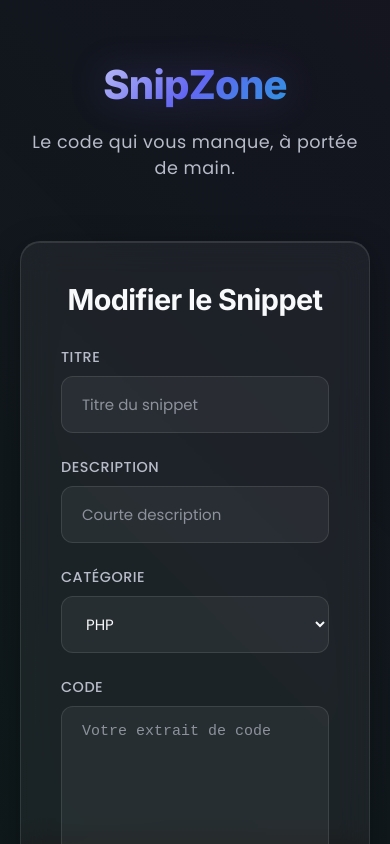
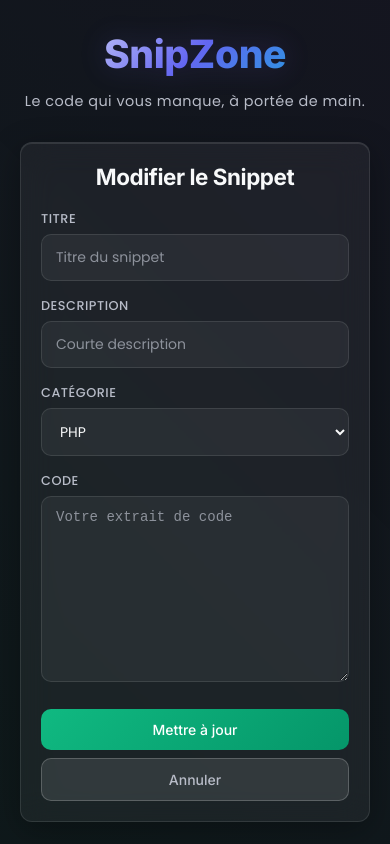
Before and after one commit to Madieyeee/H24codeChallenge, a React (Create React App) app in the folder frontend/: page /edit/1 in a window 390 px wide. Shown: the top 844 px of the page. Built offline with nearby package versions, Linux system fonts and the light colour scheme; no server answers.

Commit message:
Responsivity

```diff
--- a/frontend/src/App.css
+++ b/frontend/src/App.css
@@ -55,3 +55,49 @@
   font-weight: 400;
   letter-spacing: 0.5px;
 }
+
+/* ===== RESPONSIVITÉ MOBILE ===== */
+
+/* Tablettes et petits écrans */
+@media (max-width: 768px) {
+  .App {
+    padding: 0 15px;
+  }
+
+  .App h1 {
+    font-size: clamp(2rem, 8vw, 3rem);
+    margin: 40px 0 15px 0;
+  }
+
+  .app-subtitle {
+    font-size: 1rem;
+    margin-bottom: 40px;
+    padding: 0 10px;
+  }
+}
+
+/* Smartphones */
+@media (max-width: 480px) {
+  .App {
+    padding: 0 10px;
+  }
+
+  .App h1 {
+    font-size: clamp(1.8rem, 10vw, 2.5rem);
+    margin: 30px 0 10px 0;
+    letter-spacing: -0.01em;
+  }
+
+  /* Réduire l'effet de lueur sur mobile pour les performances */
+  .App h1::after {
+    filter: blur(15px);
+    opacity: 0.2;
+  }
+
+  .app-subtitle {
+    font-size: 0.9rem;
+    margin-bottom: 30px;
+    padding: 0 5px;
+    line-height: 1.4;
+  }
+}
--- a/frontend/src/components/CategoryFilter.css
+++ b/frontend/src/components/CategoryFilter.css
@@ -74,3 +74,34 @@
 .category-filter button:active {
   transform: translateY(0);
 }
+
+/* ===== RESPONSIVITÉ MOBILE ===== */
+
+/* Tablettes et petits écrans */
+@media (max-width: 768px) {
+  .category-filter {
+    margin: 30px 0 40px 0;
+    padding: 0 15px;
+    gap: 8px;
+  }
+
+  .category-filter button {
+    padding: 10px 18px;
+    font-size: 13px;
+  }
+}
+
+/* Smartphones */
+@media (max-width: 480px) {
+  .category-filter {
+    margin: 20px 0 30px 0;
+    padding: 0 10px;
+    gap: 6px;
+  }
+
+  .category-filter button {
+    padding: 8px 14px;
+    font-size: 12px;
+    border-radius: 20px;
+  }
+}
--- a/frontend/src/components/Pagination.css
+++ b/frontend/src/components/Pagination.css
@@ -86,3 +86,35 @@
 .pagination-container button:active:not(:disabled) {
   transform: translateY(0);
 }
+
+/* ===== RESPONSIVITÉ MOBILE ===== */
+
+/* Tablettes et petits écrans */
+@media (max-width: 768px) {
+  .pagination-container {
+    margin: 40px 0 30px 0;
+    gap: 6px;
+  }
+
+  .pagination-container button {
+    padding: 10px 12px;
+    font-size: 13px;
+    min-width: 40px;
+  }
+}
+
+/* Smartphones */
+@media (max-width: 480px) {
+  .pagination-container {
+    margin: 30px 0 20px 0;
+    gap: 4px;
+    flex-wrap: wrap;
+  }
+
+  .pagination-container button {
+    padding: 8px 10px;
+    font-size: 12px;
+    min-width: 36px;
+    border-radius: 8px;
+  }
+}
--- a/frontend/src/components/SnippetItem.css
+++ b/frontend/src/components/SnippetItem.css
@@ -227,3 +227,102 @@
   color: var(--text-primary);
   font-family: 'Inter', sans-serif;
 }
+
+/* ===== RESPONSIVITÉ MOBILE ===== */
+
+/* Tablettes et petits écrans */
+@media (max-width: 768px) {
+  .snippet-item {
+    padding: 20px;
+    margin-bottom: 20px;
+  }
+
+  .snippet-item h3 {
+    font-size: 1.2rem;
+  }
+
+  .snippet-actions {
+    flex-direction: column;
+    align-items: stretch;
+    gap: 16px;
+  }
+
+  .main-actions {
+    justify-content: center;
+    flex-wrap: wrap;
+    gap: 8px;
+  }
+
+  .snippet-actions button {
+    padding: 12px 16px;
+    font-size: 13px;
+  }
+
+  .share-buttons {
+    justify-content: center;
+    flex-wrap: wrap;
+  }
+
+  .like-section {
+    justify-content: center;
+    margin-bottom: 8px;
+  }
+}
+
+/* Smartphones */
+@media (max-width: 480px) {
+  .snippet-item {
+    padding: 16px;
+    border-radius: 16px;
+  }
+
+  .snippet-item h3 {
+    font-size: 1.1rem;
+    line-height: 1.3;
+  }
+
+  .snippet-item p {
+    font-size: 14px;
+  }
+
+  .snippet-actions {
+    gap: 12px;
+    margin-top: 20px;
+    padding-top: 16px;
+  }
+
+  .main-actions {
+    gap: 6px;
+  }
+
+  .snippet-actions button {
+    padding: 10px 12px;
+    font-size: 11px;
+    border-radius: 8px;
+  }
+
+  .share-buttons {
+    gap: 6px;
+  }
+
+  .share-buttons span {
+    font-size: 10px;
+    margin-right: 2px;
+  }
+
+  .share-btn {
+    padding: 6px 10px;
+    font-size: 10px;
+    border-radius: 6px;
+  }
+
+  .like-btn {
+    font-size: 20px;
+    padding: 6px;
+  }
+
+  .snippet-item .snippet-category {
+    font-size: 10px;
+    padding: 4px 8px;
+  }
+}
--- a/frontend/src/styles/Form.css
+++ b/frontend/src/styles/Form.css
@@ -192,3 +192,86 @@
   color: var(--text-primary);
   transform: translateY(-1px);
 }
+
+/* ===== RESPONSIVITÉ MOBILE ===== */
+
+/* Tablettes et petits écrans */
+@media (max-width: 768px) {
+  .form-card {
+    padding: 30px;
+    margin: 30px auto;
+    border-radius: 16px;
+  }
+
+  .form-card h2 {
+    font-size: 1.6rem;
+    margin-bottom: 25px;
+  }
+
+  .form-group {
+    margin-bottom: 20px;
+  }
+
+  .form-group input,
+  .form-group select,
+  .form-group textarea {
+    padding: 14px 16px;
+    font-size: 14px;
+  }
+
+  .form-card button {
+    padding: 14px;
+    font-size: 15px;
+  }
+}
+
+/* Smartphones */
+@media (max-width: 480px) {
+  .form-card {
+    padding: 20px;
+    margin: 20px 10px;
+    border-radius: 12px;
+  }
+
+  .form-card h2 {
+    font-size: 1.4rem;
+    margin-bottom: 20px;
+  }
+
+  .form-group {
+    margin-bottom: 16px;
+  }
+
+  .form-group label {
+    font-size: 0.8rem;
+    margin-bottom: 6px;
+  }
+
+  .form-group input,
+  .form-group select,
+  .form-group textarea {
+    padding: 12px 14px;
+    font-size: 14px;
+    border-radius: 10px;
+  }
+
+  .form-group textarea {
+    min-height: 100px;
+  }
+
+  .form-card button {
+    padding: 12px;
+    font-size: 14px;
+    border-radius: 10px;
+  }
+
+  .form-actions {
+    flex-direction: column;
+    gap: 8px;
+  }
+
+  .form-actions button {
+    width: 100%;
+    padding: 12px 20px;
+  }
+}
```
